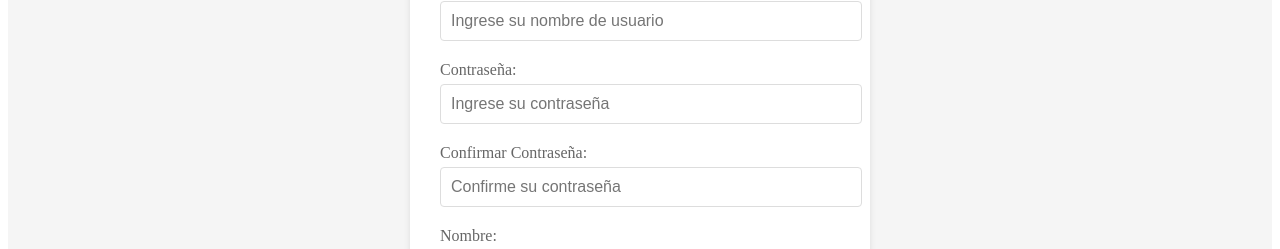
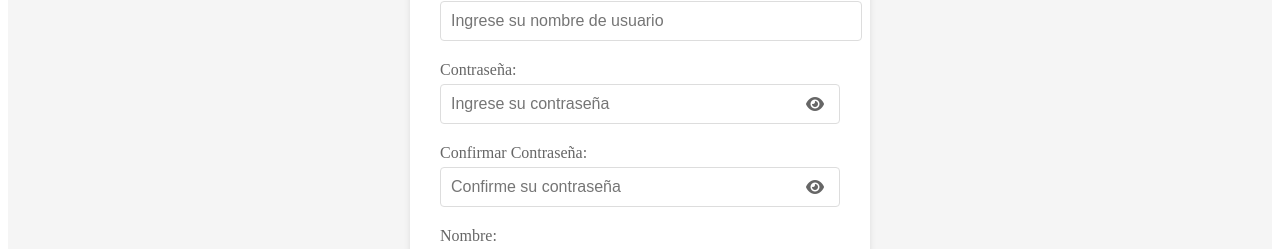
Before and after one commit to ChrisGonzalez230994/viajar-app, an Angular app: page /registro in a window 1280 px wide. Shown: the part 237-486 px from the top of the page. Built offline with nearby package versions, Linux system fonts and the light colour scheme.

Commit message:
2.0
Eliminación de código obsoleto

```diff
--- a/src/app/components/navbar/navbar.scss
+++ b/src/app/components/navbar/navbar.scss
@@ -1,11 +1,8 @@
-/* --- ESTILOS GENERALES --- */
 body {
   margin: 0;
   font-family: 'Poppins', sans-serif;
   background-color: #f4f4f4;
 }
-
-/* --- NAVBAR --- */
 .navbar {
   display: flex;
   justify-content: space-between;
@@ -17,7 +14,6 @@ body {
   z-index: 1000;
 }
 
-/* --- LOGO --- */
 .navbar .logo {
   display: flex;
   align-items: center;
@@ -34,11 +30,9 @@ body {
   }
 
   .logo-text {
-    display: none; /* Ocultar el texto del logo, mostrar solo la imagen */
+    display: none;
   }
 }
-
-/* --- LINKS --- */
 .nav-links {
   list-style: none;
   display: flex;
@@ -54,7 +48,6 @@ body {
   transition: color 0.3s ease;
 }
 
-/* --- EFECTO HOVER CON LÍNEA DEBAJO --- */
 .nav-links li a::after {
   content: '';
   position: absolute;
@@ -74,7 +67,6 @@ body {
   width: 100%;
 }
 
-/* --- RESPONSIVE (para móviles) --- */
 @media (max-width: 768px) {
   .navbar {
     flex-direction: column;
--- a/src/app/components/registro/registro.html
+++ b/src/app/components/registro/registro.html
@@ -21,13 +21,18 @@
 
       <div class="form-group">
         <label for="password">Contraseña:</label>
+        <div class="password-input-container">
           <input
-          type="password"
+            [type]="showPassword ? 'text' : 'password'"
             id="password"
             formControlName="password"
             placeholder="Ingrese su contraseña"
             [class.invalid]="registroForm.get('password')?.invalid && registroForm.get('password')?.touched"
           >
+          <button type="button" class="toggle-password" (click)="showPassword = !showPassword">
+            <i class="fas" [class.fa-eye]="!showPassword" [class.fa-eye-slash]="showPassword"></i>
+          </button>
+        </div>
         <div class="validation-error" *ngIf="registroForm.get('password')?.invalid && registroForm.get('password')?.touched">
           <span *ngIf="registroForm.get('password')?.errors?.['required']">La contraseña es requerida</span>
           <span *ngIf="registroForm.get('password')?.errors?.['minlength']">La contraseña debe tener al menos 8 caracteres</span>
@@ -37,13 +42,18 @@
 
       <div class="form-group">
         <label for="confirmPassword">Confirmar Contraseña:</label>
+        <div class="password-input-container">
           <input
-          type="password"
+            [type]="showConfirmPassword ? 'text' : 'password'"
             id="confirmPassword"
             formControlName="confirmPassword"
             placeholder="Confirme su contraseña"
             [class.invalid]="(registroForm.get('confirmPassword')?.invalid || registroForm.errors?.['passwordMismatch']) && registroForm.get('confirmPassword')?.touched"
           >
+          <button type="button" class="toggle-password" (click)="showConfirmPassword = !showConfirmPassword">
+            <i class="fas" [class.fa-eye]="!showConfirmPassword" [class.fa-eye-slash]="showConfirmPassword"></i>
+          </button>
+        </div>
         <div class="validation-error" *ngIf="(registroForm.get('confirmPassword')?.invalid || registroForm.errors?.['passwordMismatch']) && registroForm.get('confirmPassword')?.touched">
           <span *ngIf="registroForm.get('confirmPassword')?.errors?.['required']">La confirmación de contraseña es requerida</span>
           <span *ngIf="registroForm.errors?.['passwordMismatch']">Las contraseñas no coinciden</span>
--- a/src/app/components/registro/registro.scss
+++ b/src/app/components/registro/registro.scss
@@ -28,6 +28,35 @@
       display: block;
       margin-bottom: 5px;
       color: #666;
+    }
+
+    .password-input-container {
+      position: relative;
+      display: flex;
+      align-items: center;
+
+      .toggle-password {
+        position: absolute;
+        right: 10px;
+        background: none;
+        border: none;
+        cursor: pointer;
+        padding: 0;
+        color: #666;
+        display: flex;
+        align-items: center;
+        justify-content: center;
+        width: 30px;
+        height: 30px;
+
+        &:hover {
+          color: #333;
+        }
+
+        i {
+          font-size: 16px;
+        }
+      }
     }
 
     input {
--- a/src/app/components/registro/registro.ts
+++ b/src/app/components/registro/registro.ts
@@ -13,6 +13,8 @@ export class Registro implements OnInit {
   registroForm: FormGroup;
   registroError: boolean = false;
   errorMessage: string = '';
+  showPassword: boolean = false;
+  showConfirmPassword: boolean = false;
 
   private passwordPattern = /^(?=.*[A-Za-z])(?=.*\d)[A-Za-z\d]{8,}$/;
   maxDate: string = new Date().toISOString().split('T')[0];
@@ -26,8 +28,6 @@ export class Registro implements OnInit {
       const fechaNacimiento = new Date(control.value);
       const hoy = new Date();
       const edad = hoy.getFullYear() - fechaNacimiento.getFullYear();
-
-      // Ajustar si aún no ha llegado el cumpleaños este año
       const mes = hoy.getMonth() - fechaNacimiento.getMonth();
       if (mes < 0 || (mes === 0 && hoy.getDate() < fechaNacimiento.getDate())) {
         const edadAjustada = edad - 1;
@@ -103,8 +103,6 @@ export class Registro implements OnInit {
             default:
               this.errorMessage = 'Error al registrar el usuario. Por favor, intente nuevamente.';
           }
-
-          // Marcar el campo específico como inválido si ya existe
           if (error.message === 'USERNAME_TAKEN') {
             this.registroForm.get('username')?.setErrors({ 'usernameTaken': true });
           } else if (error.message === 'EMAIL_TAKEN') {
@@ -115,8 +113,6 @@ export class Registro implements OnInit {
     } else {
       this.registroError = true;
       this.errorMessage = 'Por favor, complete todos los campos correctamente.';
-
-      // Marcar todos los campos inválidos
       Object.keys(this.registroForm.controls).forEach(key => {
         const control = this.registroForm.get(key);
         if (control?.invalid) {
--- a/src/app/service/auth-service.ts
+++ b/src/app/service/auth-service.ts
@@ -13,12 +13,9 @@ export class AuthService {
   private apiUrl = 'http://localhost:3000/usuarios';
   private userKey = 'user';
   private timeoutId: any;
-  private inactivityTime = 60000; // 1 minuto = 60.000 ms
+  private inactivityTime = 60000;
 
-
-  constructor(private http: HttpClient,private router: Router, private ngZone: NgZone) {
-
-  }
+  constructor(private http: HttpClient, private router: Router, private ngZone: NgZone) {}
 
 
 
@@ -31,10 +28,10 @@ export class AuthService {
 
     login(username: string, password: string): Observable<Usuario | null> {
       return new Observable((observer) => {
-        this.http.get<Usuario[]>(`${this.apiUrl}?username=${username}&password=${password}`).subscribe((usuarios) => {
-          const usuario = usuarios[0];
+        this.http.get<Usuario[]>(`${this.apiUrl}?username=${encodeURIComponent(username)}`).subscribe({
+          next: (usuarios) => {
+            const usuario = usuarios.find(u => u.password === password);
             if (usuario) {
-            //this.usuarioLogueado = usuario;
               localStorage.setItem('user', JSON.stringify(usuario));
               this.autenticado.next(true);
               this.actualizarCantidadReservas();
@@ -46,6 +43,11 @@ export class AuthService {
               observer.next(null);
             }
             observer.complete();
+          },
+          error: (error) => {
+            console.error('Error en login:', error);
+            observer.error(error);
+          }
         });
       });
     }
@@ -97,18 +99,7 @@ export class AuthService {
 
 
 
-/*
-    private setupInactivityListener() {
-      const events = ['mousemove', 'keydown', 'scroll', 'click'];
 
-      this.ngZone.runOutsideAngular(() => {
-        events.forEach(event => {
-          window.addEventListener(event, () => this.resetTimer());
-        });
-      });
-
-      this.resetTimer(); // inicializa el temporizador
-    }*/
 
     private resetTimer() {
       clearTimeout(this.timeoutId);
@@ -133,9 +124,9 @@ export class AuthService {
 
     localStorage.removeItem('user');
     this.autenticado.next(false);
-    this.clearUserName(); // limpia el nombre del observable
+    this.clearUserName();
     this.reservasSubject.next(0);
-    this.removeInactivityListeners(); // 🧼 limpia los eventos y el timeout
+    this.removeInactivityListeners();
     console.log("Usuario deslogueado");
     this.router.navigate(['/login']);
   }
@@ -183,7 +174,6 @@ export class AuthService {
       return throwError(() => new Error('INVALID_DATA'));
     }
 
-    // Verificar si existe el username
     const urlUsername = `${this.apiUrl}?username=${encodeURIComponent(usuario.username)}`;
     const urlEmail = `${this.apiUrl}?email=${encodeURIComponent(usuario.email)}`;
 
@@ -192,24 +182,29 @@ export class AuthService {
         if (usuariosPorNombre.length > 0) {
           return throwError(() => new Error('USERNAME_TAKEN'));
         }
-        // Si el username está libre, verificar email
         return this.http.get<Usuario[]>(urlEmail);
       }),
       switchMap(usuariosPorEmail => {
         if (usuariosPorEmail.length > 0) {
           return throwError(() => new Error('EMAIL_TAKEN'));
         }
-        // Si ambos están libres, crear el usuario
-        usuario.idUsuario = Date.now();
-        usuario.rol = 'usuario';
-        usuario.reservas = [];
+        const nuevoUsuario: Partial<Usuario> = {
+          ...usuario,
+          id: Math.random().toString(36).substr(2, 4),
+          idUsuario: Date.now(),
+          rol: 'usuario',
+          reservas: []
+        };
 
-        return this.http.post<Usuario>(this.apiUrl, usuario);
+        return this.http.post<Usuario>(this.apiUrl, nuevoUsuario);
       }),
       tap(nuevoUsuario => {
         console.log('Usuario registrado exitosamente:', nuevoUsuario);
       }),
       catchError(error => {
+        if (error.status === 404) {
+          console.error('Error 404: Verifica que el servidor json-server esté corriendo');
+        }
         console.error('Error en registro:', error);
         return throwError(() => error);
       })
--- a/src/index.html
+++ b/src/index.html
@@ -6,6 +6,7 @@
   <base href="/">
   <meta name="viewport" content="width=device-width, initial-scale=1">
   <link rel="icon" type="image/x-icon" href="favicon.ico">
+  <link rel="stylesheet" href="https://cdnjs.cloudflare.com/ajax/libs/font-awesome/6.4.0/css/all.min.css">
 </head>
 <body>
   <app-root></app-root>
```
Also changed, not shown: src/app/models/usuario.ts (+4 -3 lines). Lines whose indentation alone changed are shown as unchanged.
